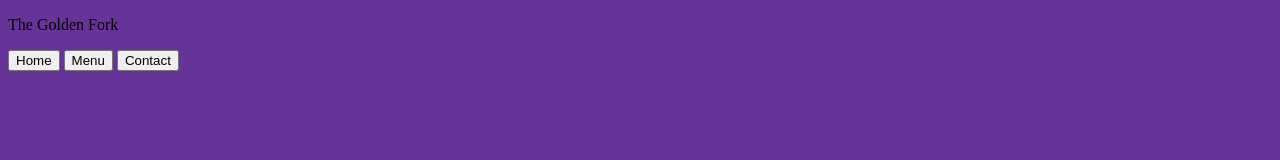
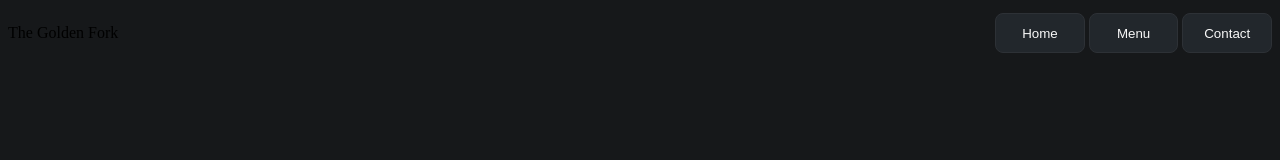
Before and after one commit to RicoLViviers/odin-restaurant-page, a website built with webpack: page src/template.html in a window 1280 px wide. Built offline with nearby package versions, Linux system fonts and the light colour scheme.

Commit message:
Add some styling to header and body

```diff
--- a/src/styles.css
+++ b/src/styles.css
@@ -1,4 +1,26 @@
+:root
+{
+    --color-primary-text: #f8f8f8;
+}
+
 /* styles.css */
 body {
-  background-color: rebeccapurple;
+  background-color: #16181a;
 }
+
+header
+{
+    display: flex;
+    justify-content: space-between;
+    align-items: center;
+}
+
+nav button
+{
+    background-color: #22272c;
+    color: var(--color-primary-text);
+    border: 1px solid #2d3136;
+    border-radius: 8px;
+    width: 7vw;
+    height: 5vh;
+}
```
